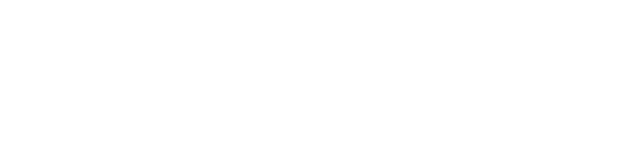
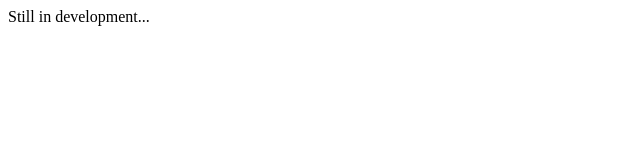
Before and after one commit to chenw25/chenw25.github.io, a plain HTML site: page index.html in a window 1280 px wide. Shown: the whole page, without its empty margins (0-640 px from the left). Drawn offline with Linux system fonts and the light colour scheme.

Commit message:
development body

```diff
--- a/index.html
+++ b/index.html
@@ -6,6 +6,6 @@
     <title>Still in development</title>
 </head>
 <body>
-
+<h>Still in development...</h>
 </body>
 </html>
```
